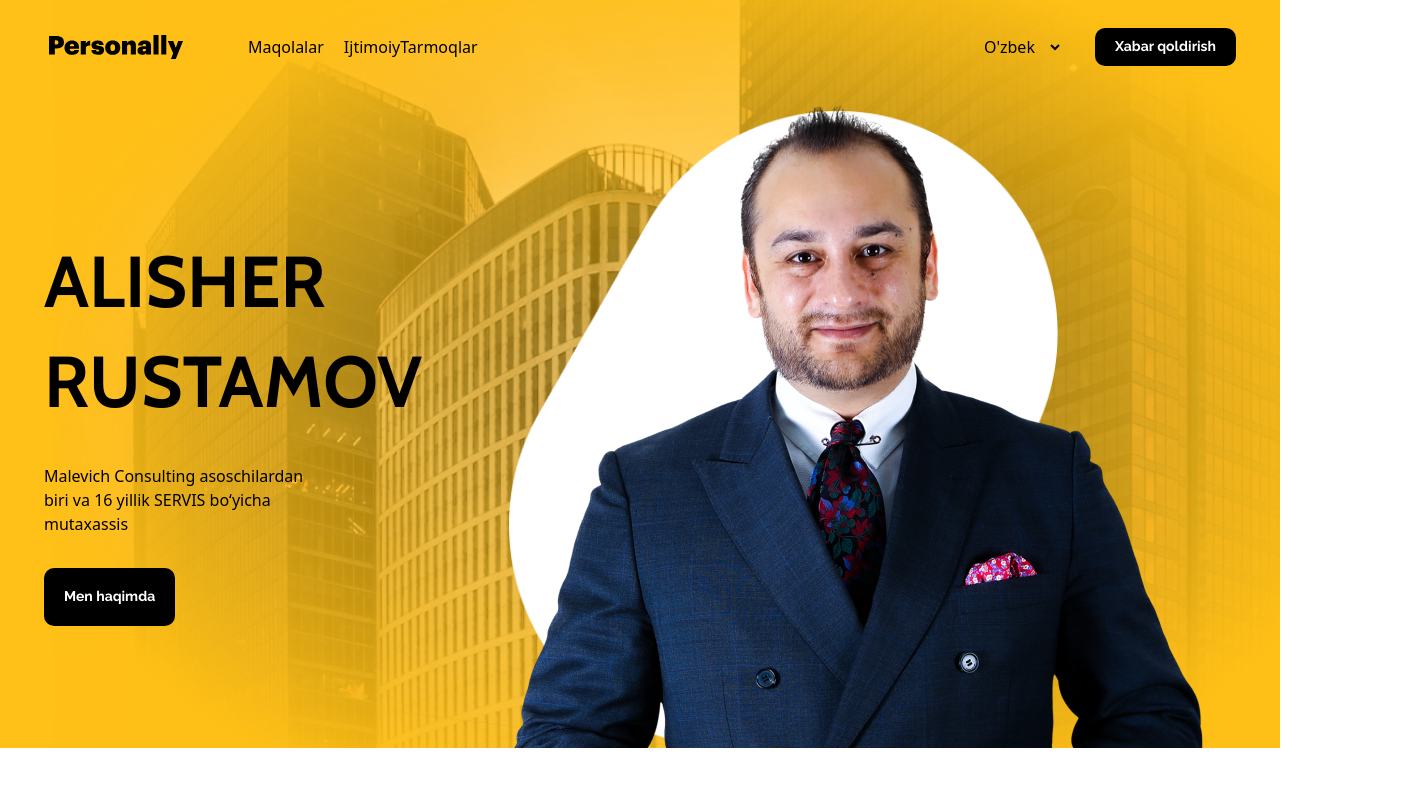
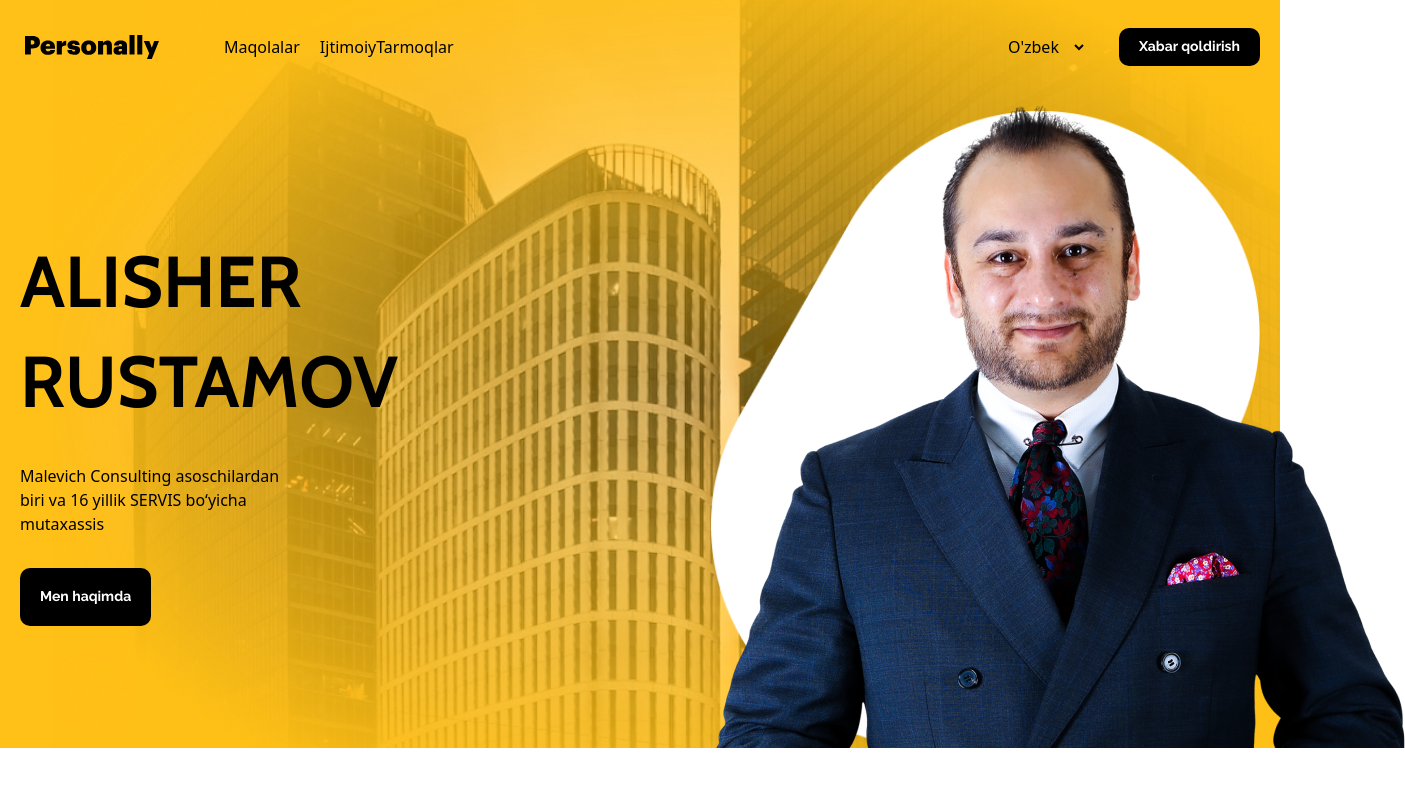
Before and after one commit to Bahromjonov/personally, a React (Vite) app: page / in a window 1280 px wide. Shown: the top 800 px of the page, 1405 px wide, since content can reach past the window. Built offline with nearby package versions, Linux system fonts and the light colour scheme.

Commit message:
added footer

```diff
--- /dev/null
+++ b/src/components/Footer.jsx
@@ -0,0 +1,19 @@
+import React from 'react'
+
+const Footer = () => {
+    return (
+        <div className='bg-black py-20'>
+            <div className='main-container'>
+                <div>
+                    <h1 className='w-full max-w-166 text-white text-3xl font-bold font-releway uppercase leading-10 mb-2.5'>Alisher Rustamov</h1>
+                    <p className='w-full max-w-287 text-white text-17 font-normal font-releway leading-relaxed'>Malevich Consulting asoschilardan biri va 16 yillik SERVIS bo‘yicha mutaxassis</p>
+                </div>
+                <div>
+
+                </div>
+            </div>
+        </div>
+    )
+}
+
+export default Footer
--- a/src/components/Header.jsx
+++ b/src/components/Header.jsx
@@ -44,13 +44,13 @@ const Header = () => {
                 </div>
             </div>
             {/* Hero */}
-            <section className='main-container flex items-center pt-4 relative'>
-                <div className='max-w-464 space-y-8'>
+            <section className='main-container flex items-center justify-between pt-4 relative'>
+                <div className='max-w-464 space-y-8 '>
                     <h1 className='text-black font-Cabin text-7xl leading-100 uppercase'>Alisher Rustamov</h1>
                     <p className='max-w-287 main-still'>Malevich Consulting asoschilardan <br /> biri  va 16 yillik SERVIS bo‘yicha mutaxassis</p>
                     <Link className='main-button p-5 inline-block rounded-10'>Men haqimda</Link>
                 </div>
-                <div className='flex'>
+                <div className='flex '>
                     <img className='w-[550px] h-[638.85px]  ' src={heroImg} alt="" aria-hidden='true' />
                     <img className='absolute bottom-0' src={AlisherRustamov} alt="Alisher Rustamov" />
                 </div>
--- a/src/layouts/MainRootLayout.jsx
+++ b/src/layouts/MainRootLayout.jsx
@@ -1,5 +1,6 @@
 import React from 'react'
 import { Outlet } from 'react-router-dom'
+import Footer from '../components/Footer'
 import Header from '../components/Header'
 
 const MainRootLayout = () => {
@@ -7,8 +8,9 @@ const MainRootLayout = () => {
         <>
             <Header />
             <main>
-                <Outlet/>
+                <Outlet />
             </main>
+            <Footer />
         </>
     )
 }
--- a/tailwind.config.js
+++ b/tailwind.config.js
@@ -7,12 +7,13 @@ export default {
   theme: {
     extend: {
       maxWidth: {
-        '1132': '1232px',
+        '1132': '1332px',
         '1051': '1051px',
         '464': '464px',
         '491': '491px',
         '523': '523px',
         '203': '203px',
+        '166': '166px',
         '287': '287px'
       },
       colors: {
@@ -42,6 +43,9 @@ export default {
       },
       gap: {
         '76': '76px'
+      },
+      fontSize: {
+        '17':'17px'
       }
 
     },
```
